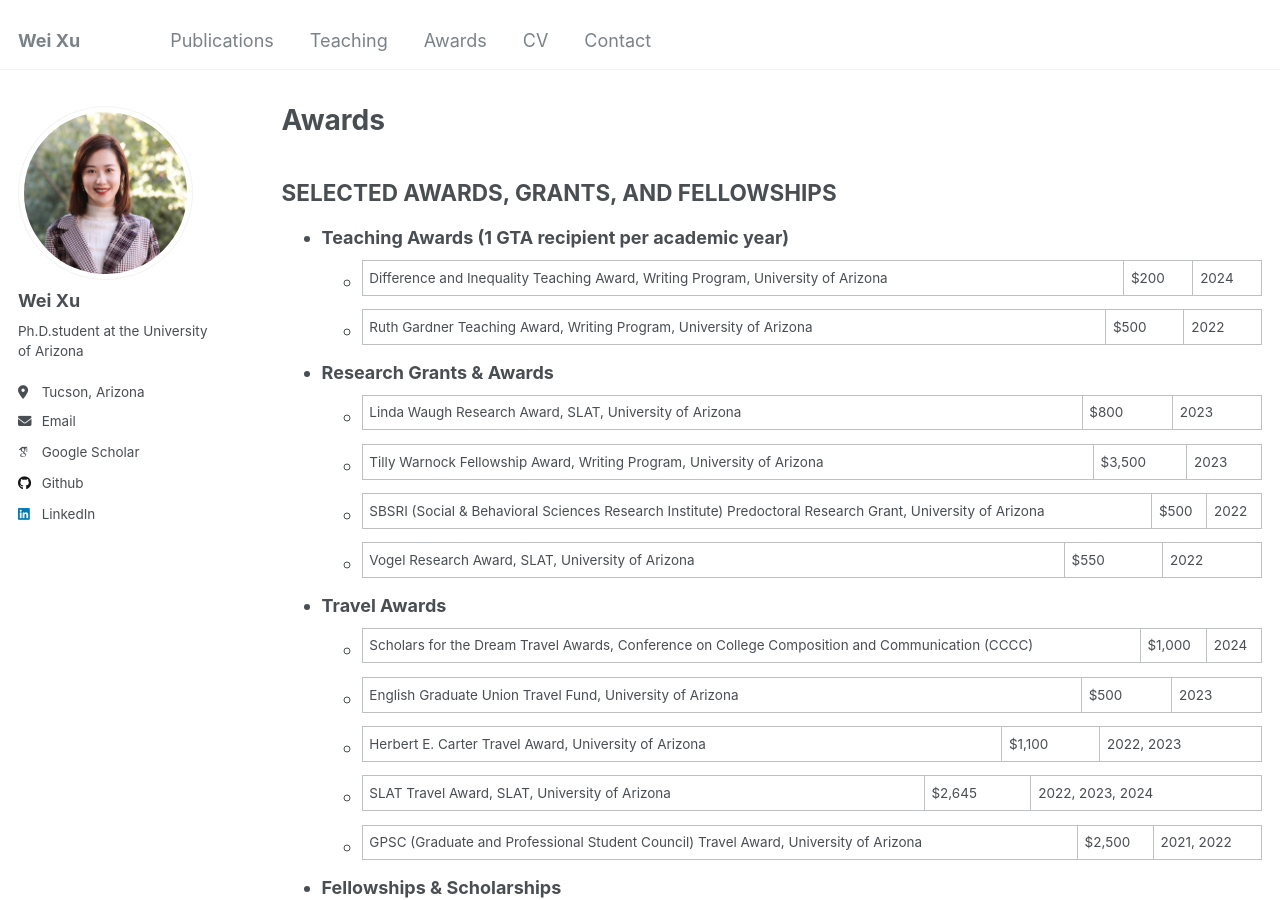
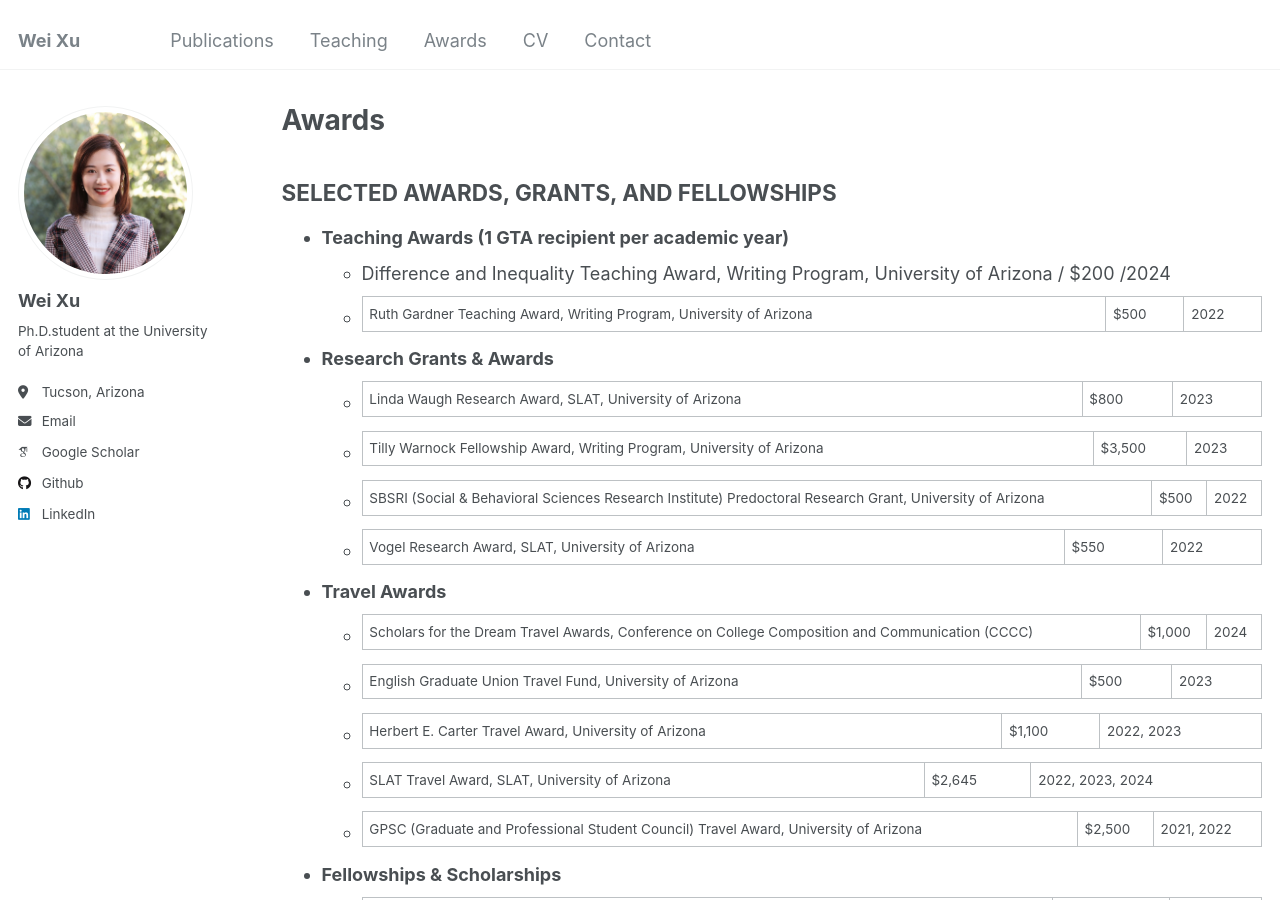
Before and after one commit to weixu-vivian/weixu-vivian.github.io, a Jekyll site: the page built from _pages/awards.md, in a window 1280 px wide and 900 px high. Built offline with Jekyll 4.4.1, drawn with Linux system fonts in a browser that asks for light colours; some web fonts are replaced.

```diff
--- a/_pages/awards.md
+++ b/_pages/awards.md
@@ -9,7 +9,7 @@ author_profile: true
 ## SELECTED AWARDS, GRANTS, AND FELLOWSHIPS
 
 * **Teaching Awards (1 GTA recipient per academic year)**
-  *  Difference and Inequality Teaching Award, Writing Program, University of Arizona |$200 |2024
+  *  Difference and Inequality Teaching Award, Writing Program, University of Arizona / $200 /2024
   *  Ruth Gardner Teaching Award, Writing Program, University of Arizona | $500 |2022
 * **Research Grants & Awards**
   *  Linda Waugh Research Award, SLAT, University of Arizona | $800 |2023
```
